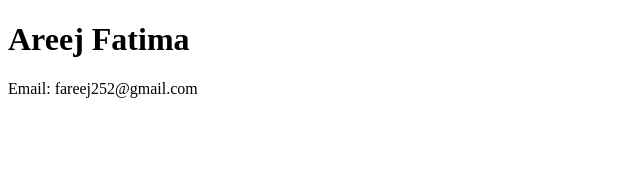
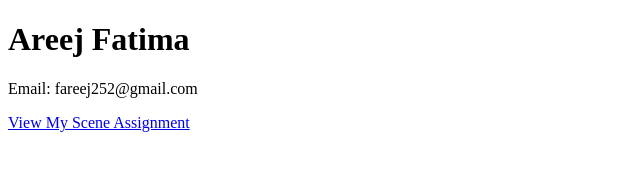
Before and after one commit to Areejf22/portfolio, a plain HTML site: page index.html in a window 1280 px wide. Shown: the whole page, without its empty margins (0-640 px from the left). Drawn offline with Linux system fonts and the light colour scheme.

Commit message:
Update index.html

```diff
--- a/index.html
+++ b/index.html
@@ -9,5 +9,10 @@
 <body>
     <h1>Areej Fatima</h1>
     <p>Email: fareej252@gmail.com</p>
+    <p>
+    <a href="portfolio/scene-assignment/index.html" target="_blank">
+      View My Scene Assignment
+    </a>
+  </p>
 </body>
 </html>
```
